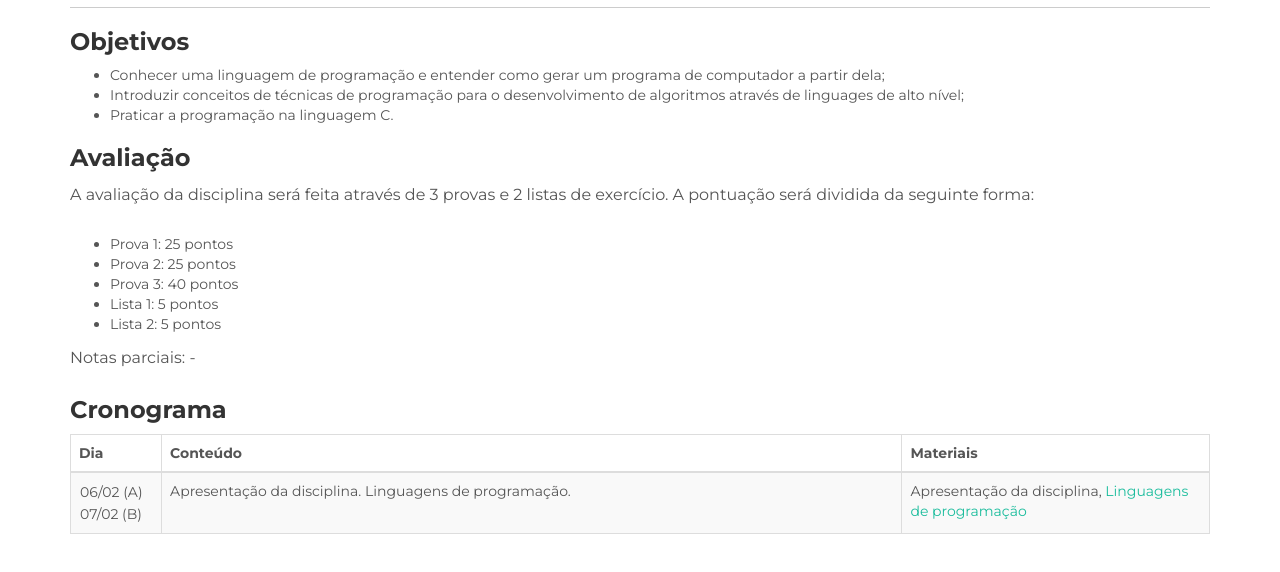
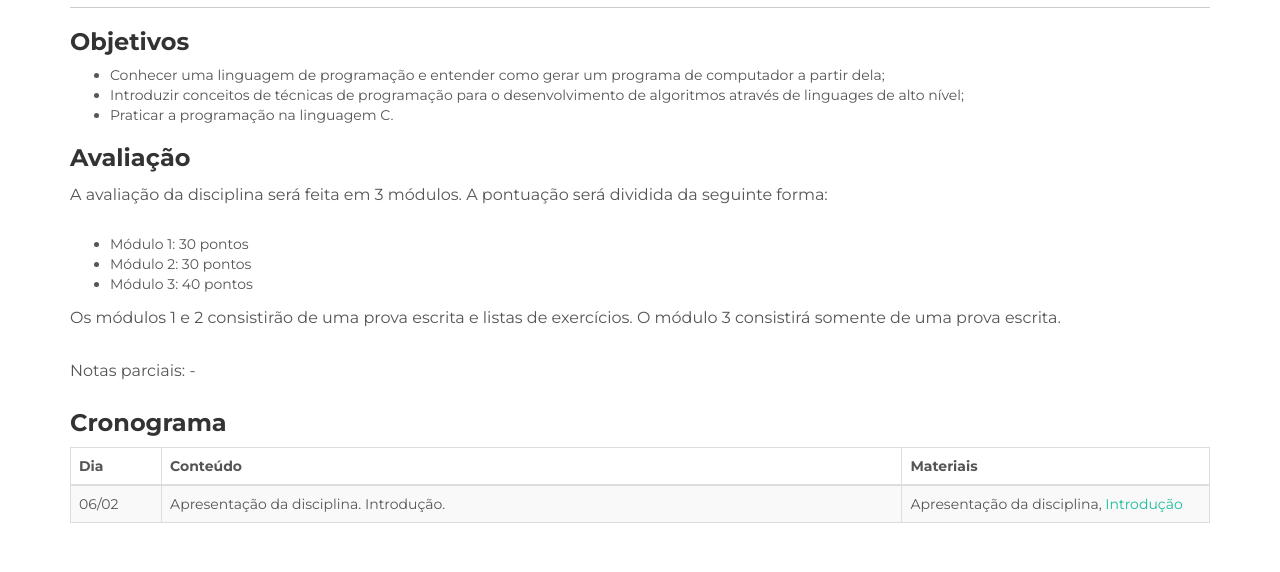
Before and after one commit to thiagov/thiagov.github.io, a plain HTML site: page labaeds1.html in a window 1280 px wide. Shown: the part 182-754 px from the top of the page. Drawn offline with nearby package versions, Linux system fonts and the light colour scheme.

Commit message:
Alterando slides primeira aula

```diff
--- a/labaeds1.html
+++ b/labaeds1.html
@@ -44,14 +44,16 @@
                     </ul>
 
                 <h3>Avaliação</h3>
-                <p> A avaliação da disciplina será feita através de 3 provas e 2 listas de exercício. A pontuação será dividida da seguinte forma: </p>
+                <p> A avaliação da disciplina será feita em 3 módulos. A pontuação será dividida da seguinte forma: </p>
                     <ul>
-                      <li>Prova 1: 25 pontos</li>
-                      <li>Prova 2: 25 pontos</li>
-                      <li>Prova 3: 40 pontos</li>
-                      <li>Lista 1: 5 pontos</li>
-                      <li>Lista 2: 5 pontos</li>
+                      <li>Módulo 1: 30 pontos</li>
+                      <li>Módulo 2: 30 pontos</li>
+                      <li>Módulo 3: 40 pontos</li>
                     </ul>
+                <p>
+                    Os módulos 1 e 2 consistirão de uma prova escrita e listas de exercícios. O módulo 3 consistirá somente
+                    de uma prova escrita.
+                </p>
                 <p>
                     Notas parciais: -
                 </p>
@@ -66,11 +68,10 @@
                         </tr>
                     </thead>
                     <tbody>
-                        <tr><td><table class=""><tr>
-                            <td>06/02 (A)</td></tr><tr>
-                            <td>07/02 (B)</td></tr></table></td>
-                            <td>Apresentação da disciplina. Linguagens de programação.</td>
-                            <td>Apresentação da disciplina, <a href="resources/labaeds/linguagens.pdf">Linguagens de programação</a></td>
+                        <tr>
+                            <td>06/02</td>
+                            <td>Apresentação da disciplina. Introdução.</td>
+                            <td>Apresentação da disciplina, <a href="resources/labaeds/introducao-c.pdf">Introdução</a></td>
                         </tr>
                         <!--
                         <tr><td><table><tr>
```
Also changed, not shown: 1 other file.
